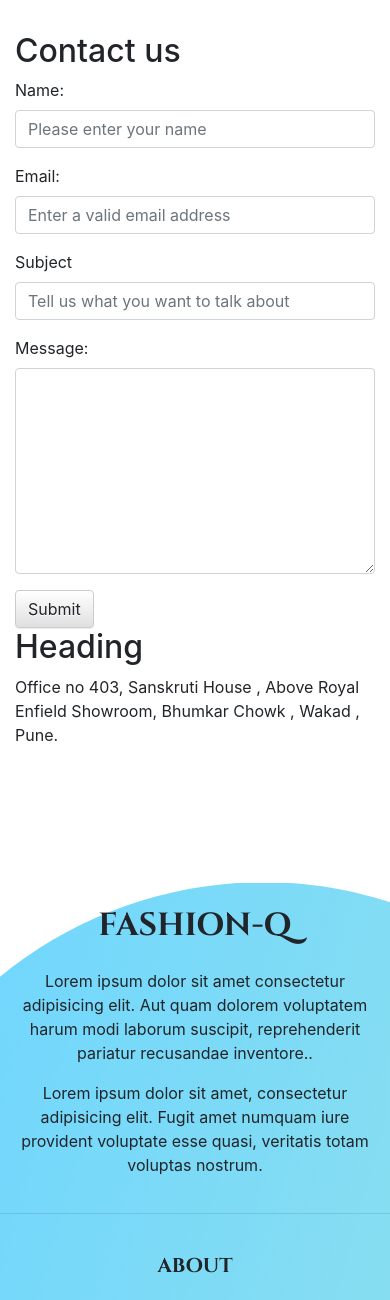
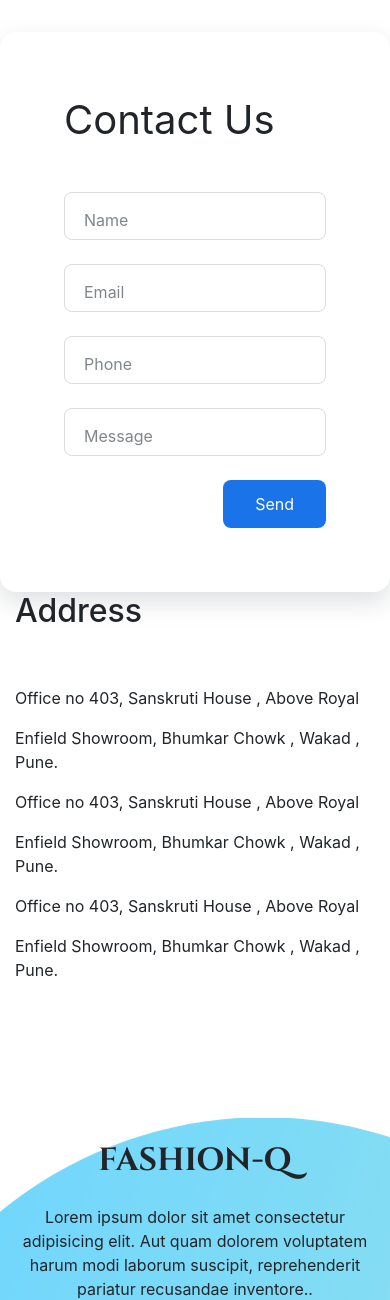
Before and after one commit to sejalrane777/Sejal, a PHP site: page /SampleModule/contact_us.php in a window 390 px wide. Shown: the part 449-1749 px from the top of the page. Run offline with PHP 8.4, Linux system fonts and the light colour scheme; data comes from the database, SQL or seed files in the repository; some libraries are stand-ins or nearby versions.

Commit message:
contact page edited

```diff
--- a/contact_us.php
+++ b/contact_us.php
@@ -87,9 +87,9 @@ function has_error($fieldname) {
     <meta charset="utf-8">
     <meta http-equiv="X-UA-Compatible" content="IE=edge,chrome=1">
     <title></title>
-    <meta name="description" content="">
+
     <meta name="viewport" content="width=device-width, initial-scale=1">
-    <link rel="apple-touch-icon" href="apple-touch-icon.png">
+
     <link rel="stylesheet" href="css/bootstrap.min.css">
     <style>
     body {
@@ -99,6 +99,128 @@ function has_error($fieldname) {
     .confirm {
       display: none;
     }
+
+    :root{
+  /*===== Colores =====*/
+  --first-color: #1A73E8;
+  --input-color: #80868B;
+  --border-color: #DADCE0;
+
+  /*===== Fuente y tipografia =====*/
+  --body-font: 'Roboto', sans-serif;
+  --normal-font-size: 1rem;
+  --small-font-size: .75rem;
+}
+
+/*===== BASE =====*/
+*,::before,::after{
+  box-sizing: border-box;
+}
+body{
+  margin: 0;
+  padding: 0;
+  font-family: var(--body-font);
+  font-size: var(--normal-font-size);
+}
+h1{
+  margin: 0;
+}
+
+/*===== FORM =====*/
+.l-form{
+  display: flex;
+  justify-content: center;
+  align-items: center;
+  /* height: 100vh; */
+}
+.form{
+  width: 600px;
+  padding: 4rem ;
+  border-radius: 1rem;
+  box-shadow: 0 10px 25px rgba(92,99,105,.2);
+}
+.form__title{
+  font-weight: 400;
+  margin-bottom: 3rem;
+}
+.form__div{
+  position: relative;
+  height: 48px;
+  margin-bottom: 1.5rem;
+}
+.form__input{
+  position: absolute;
+  top: 0;
+  left: 0;
+  width: 100%;
+  height: 100%;
+  font-size: var(--normal-font-size);
+  border: 1px solid var(--border-color);
+  border-radius: .5rem;
+  outline: none;
+  padding: 1rem;
+  background: none;
+  z-index: 1;
+}
+.form__label{
+  position: absolute;
+  left: 1rem;
+  top: 1rem;
+  padding: 0 .25rem;
+  background-color: #fff;
+  color: var(--input-color);
+  font-size: var(--normal-font-size);
+  transition: .3s;
+}
+
+.form__button{
+  display: block;
+  margin-left: auto;
+  padding: .75rem 2rem;
+  outline: none;
+  border: none;
+  background-color: var(--first-color);
+  color: #fff;
+  font-size: var(--normal-font-size);
+  border-radius: .5rem;
+  cursor: pointer;
+  transition: .3s;
+}
+.form__button:hover{
+  box-shadow: 0 10px 36px rgba(0,0,0,.15);
+}
+
+/*Input focus move up label*/
+.form__input:focus + .form__label{
+  top: -.5rem;
+  left: .8rem;
+  color: var(--first-color);
+  font-size: var(--small-font-size);
+  font-weight: 500;
+  z-index: 10;
+}
+
+/*Input focus sticky top label*/
+.form__input:not(:placeholder-shown).form__input:not(:focus)+ .form__label{
+  top: -.5rem;
+  left: .8rem;
+  font-size: var(--small-font-size);
+  font-weight: 500;
+  z-index: 10;
+}
+
+/*Input focus*/
+.form__input:focus{
+  border: 1.5px solid var(--first-color);
+}
+
+.details{
+
+    padding-right: 30px !important;
+    padding-left: 30px !important;
+
+}
+
     </style>
     <!-- <link rel="stylesheet" href="css/bootstrap-theme.min.css">
     <link rel="stylesheet" href="css/main.css">
@@ -113,41 +235,46 @@ function has_error($fieldname) {
     <!-- Main jumbotron for a primary marketing message or call to action -->
 
     <div class="jumbotron maps">
-      <iframe style="pointer-events:none" src="https://www.google.com/maps/embed?pb=!1m18!1m12!1m3!1d2499.7370815388135!2d4.421942951819587!3d51.2054961404522!2m3!1f0!2f0!3f0!3m2!1i1024!2i768!4f13.1!3m3!1m2!1s0x47c3f719789619c9%3A0xbec461e04d2b5a48!2sComposito+VOF!5e0!3m2!1sen!2sus!4v1476953070115" width="100%" height="300" frameborder="0" style="border:0" allowfullscreen></iframe>
+    <iframe src="https://www.google.com/maps/embed?pb=!1m18!1m12!1m3!1d3781.405381639322!2d73.75120701489391!3d18.600827687362308!2m3!1f0!2f0!3f0!3m2!1i1024!2i768!4f13.1!3m3!1m2!1s0x3bc2b97c678b8961%3A0x23b56ae9b4e91fab!2sECSTATIC%20SOFTWARE%20TECHNOLOGIES%20PVT%20LTD!5e0!3m2!1sen!2sin!4v1605095891033!5m2!1sen!2sin" width="100%" height="300" frameborder="0" style="border:0;" allowfullscreen ></iframe>
        </div>
-    <div class="container">
+    <div class="row">
       <?php print $messagetext; ?>
       <!-- Example row of columns -->
-      <div class="row">
-        <div class="col-md-6">
-          <h2>Contact us</h2>
-             <form action="<?php echo $_SERVER['PHP_SELF']; ?>" method="post" accept-charset="utf-8">
-            <div class="form-group<?php print has_error(" name "); ?>">
-              <label for="name">Name:</label>
-              <input type="input" id="name" placeholder="Please enter your name" required class="form-control" name="name" value="<?php print $name; ?>">
+      <div class="l-form col-lg-6 col-md-6 col-sm-12">
+            <form action="" class="form">
+                <h1 class="form__title">Contact Us</h1>
+
+                <div class="form__div">
+                    <input type="text" class="form__input" placeholder=" ">
+                    <label for="" class="form__label">Name</label>
                 </div>
-            <div class="form-group<?php print has_error(" email "); ?>">
-              <label>Email:</label>
-              <input type="email" required name="first_email" placeholder="Enter a valid email address" title="Please enter a valid email address" class="form-control" value="<?php print $email; ?>">
+
+                <div class="form__div">
+                    <input type="text" class="form__input" placeholder=" ">
+                    <label for="" class="form__label">Email</label>
                 </div>
-            <div class="form-group confirm <?php print has_error(" email "); ?>">
-              <label>Email:</label>
-              <input type="email" required name="email" placeholder="Repeat your email address" title="Repeat your email address" class="form-control" value="name@example.com">
+                <div class="form__div">
+                    <input type="text" class="form__input" placeholder=" ">
+                    <label for="" class="form__label">Phone</label>
                 </div>
-            <div class="form-group<?php print has_error(" subject "); ?>">
-              <label for="subject">Subject</label>
-              <input type="input" name="subject" placeholder="Tell us what you want to talk about"  required id="subject" class="form-control" value="<?php print $subject; ?>">
+                <div class="form__div">
+                    <input type="text" class="form__input" placeholder=" ">
+                    <label for="" class="form__label">Message</label>
                 </div>
-            <div class="form-group<?php print has_error(" message "); ?>">
-              <label for="message">Message:</label>
-              <textarea name="message" class="form-control" required id="message" rows="8"><?php print $message; ?></textarea>
-            </div>
-            <button type="submit" class="btn btn-default">Submit</button>
+
+                <input type="submit" class="form__button" value="Send">
             </form>
         </div>
-        <div class="col-md-6">
-          <h2>Heading</h2>
-          <p>Office no 403, Sanskruti House , Above Royal Enfield Showroom, Bhumkar Chowk , Wakad , Pune.</p>
+
+        <div class="col-md-6 col-lg-6 col-sm-12 details">
+          <h2>Address</h2>
+          <br><br>
+          <p>Office no 403, Sanskruti House , Above Royal </p>
+          <p>Enfield Showroom, Bhumkar Chowk , Wakad , Pune.</p>
+          <p>Office no 403, Sanskruti House , Above Royal </p>
+          <p>Enfield Showroom, Bhumkar Chowk , Wakad , Pune.</p>
+          <p>Office no 403, Sanskruti House , Above Royal </p>
+          <p>Enfield Showroom, Bhumkar Chowk , Wakad , Pune.</p>
         </div>
       </div>
 
```
Lines whose indentation alone changed are shown as unchanged.
